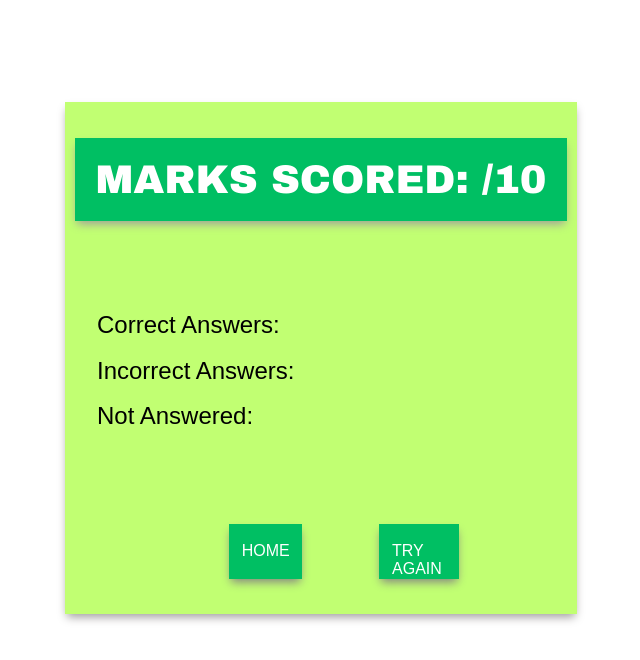
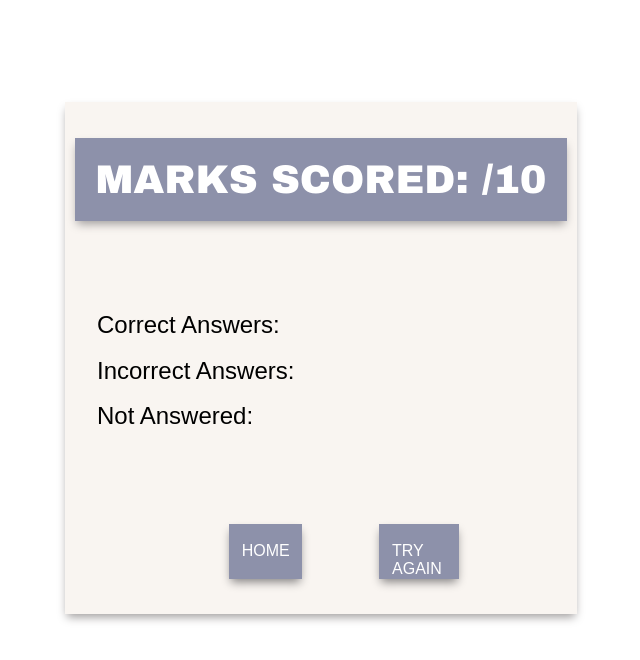
Before and after one commit to kshitijjj/Quiz-App, a React (Create React App) app in the folder quiz-app/: page /marks in a window 1280 px wide. Shown: the top 660 px of the page, without its empty margins (319-959 px from the left). Built offline with nearby package versions, Linux system fonts and the light colour scheme; a web font is replaced by a local one.

Commit message:
update index.css

```diff
--- a/quiz-app/src/index.css
+++ b/quiz-app/src/index.css
@@ -19,7 +19,7 @@ code {
   padding-left: 2%;
   padding-right:6% ;
   padding-bottom: 4%;
-  background-color: #C1FF72;
+  background-color: #F9F5F1;
   width: 50vw;
   border-radius: 0.3em;
   box-shadow: 1px 4px 15px -2px grey;
@@ -71,7 +71,7 @@ code {
  font-size: 1.1em;
  text-align: center;
  color: white;
- background-color:#00BF63;
+ background-color:#8D91AA;
  width: 95%;
  padding:1.2em;
  border-radius: 0.3em;
@@ -216,7 +216,7 @@ margin-bottom: 6%;
   margin-top: 5em;
   display: flex;
   flex-direction: column;
-  border:4px solid #00BF63;
+  background-color:#F9F5F1;
   width: 40vw;
   height: 80%;
   margin-left: 30%;
@@ -224,7 +224,6 @@ margin-bottom: 6%;
 }
 
 .main3:hover{
-  border:2.3px solid #00BF63;
   box-shadow: 0px 3px 7px -4px rgb(159, 156, 156);
 
 }
@@ -239,7 +238,7 @@ margin-bottom: 6%;
 }
 #main3_text{
   text-align: center;
-  color: #00BF63;
+  color: #8D91AA;
   font-family: 'Archivo Black', sans-serif;
 }
 #main3_text2{
@@ -283,7 +282,7 @@ li:hover{
   text-decoration: none;
   margin-left: 42.3%;
   font-family: 'Archivo Black', sans-serif;
-  background-color: #00BF63;
+  background-color: #8D91AA;
   box-shadow: 0px 5px 9px -2px rgb(132, 130, 130);
   color: white;
   padding-left: 1em;
@@ -318,7 +317,7 @@ li:hover{
 .main4{
 display: grid;
 place-items: center;
-background-color: #C1FF72;
+background-color: #F9F5F1;
 width: 40vw;
 margin-left: 30%;
 margin-top: 8%;
@@ -326,7 +325,7 @@ height: 64vh;
 box-shadow: 0px 5px 9px -2px rgb(159, 156, 156);
 }
 .main4_1{
-  background-color: #00BF63;
+  background-color:#8D91AA;
   box-shadow: 0px 5px 9px -2px rgb(159, 156, 156);
 }
 
@@ -377,7 +376,7 @@ box-shadow: 0px 5px 9px -2px rgb(159, 156, 156);
   font-size: 1em;
   text-decoration: none;
   font-family: 'Archivo ', sans-serif;
-  background-color: #00BF63;
+  background-color: #8D91AA;
   box-shadow: 0px 5px 9px -2px rgb(132, 130, 130);
   color: white;
   padding: 0.8em;
```
